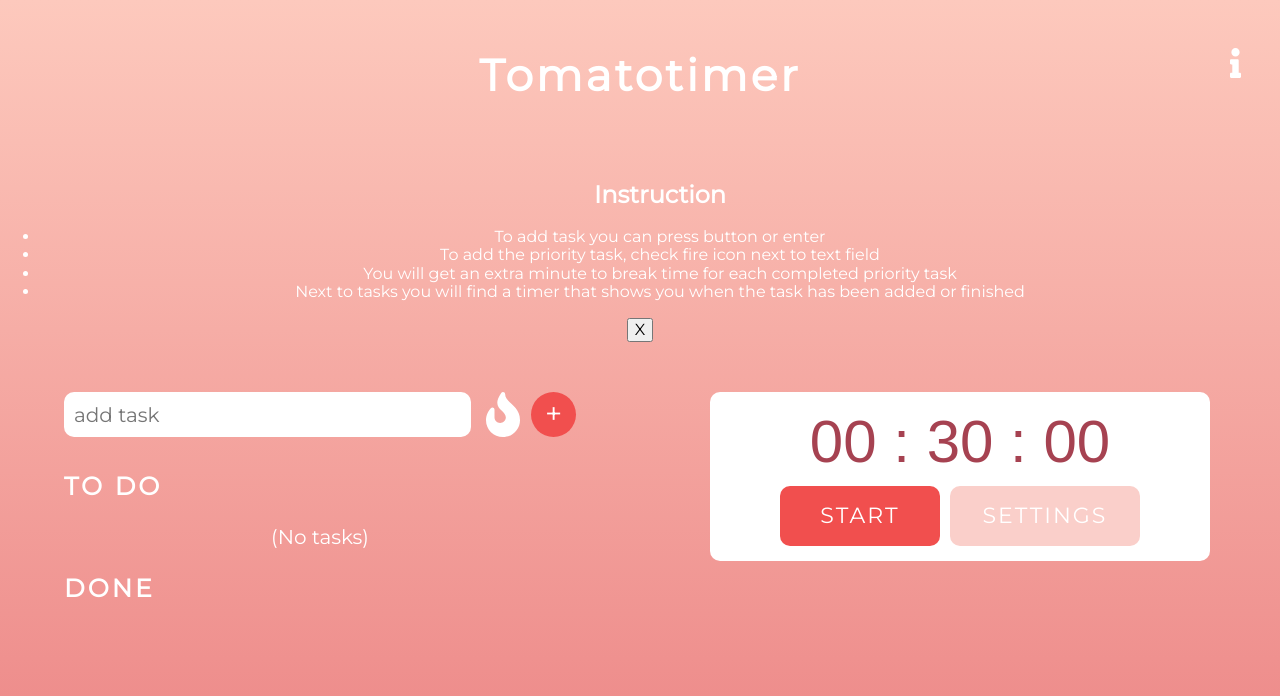
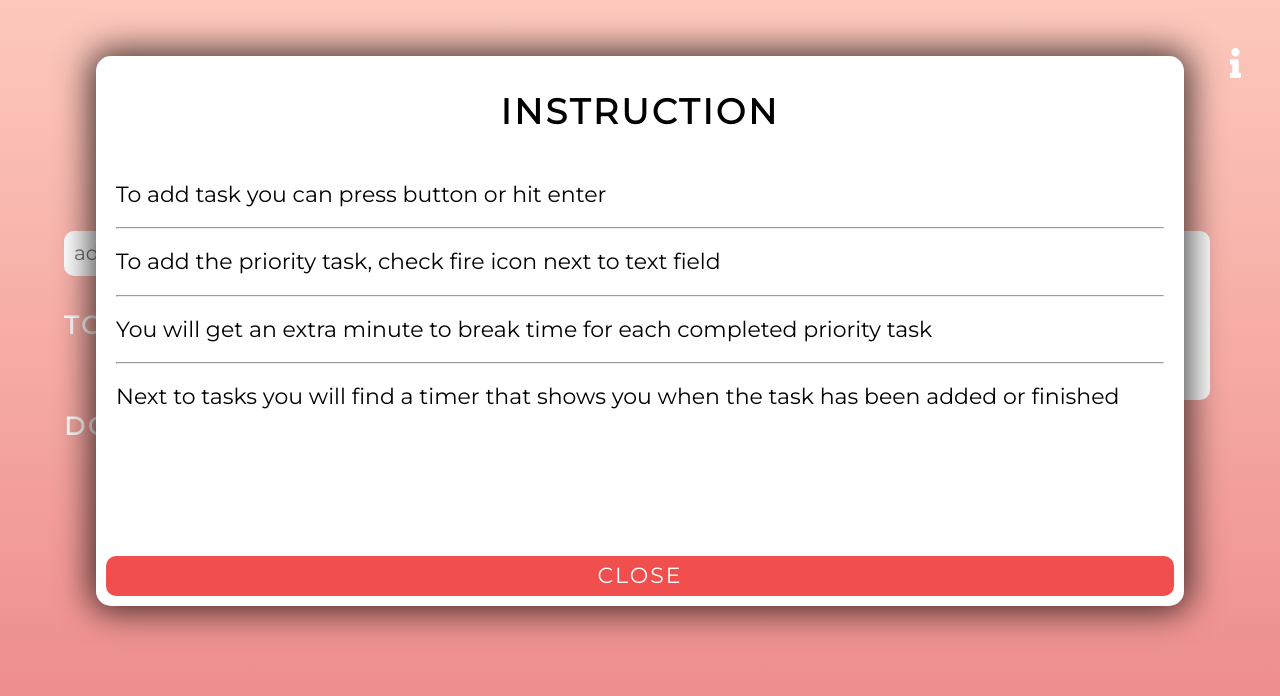
Before and after one commit to adamsmichal/tomatoTimer---toDoApp, a React (Create React App) app: page / in a window 1280 px wide. Shown: the top 696 px of the page. Built offline with nearby package versions, Linux system fonts and the light colour scheme.

Commit message:
add css style for instruction popup

```diff
--- a/src/components/Header/Instruction/Instruction.js
+++ b/src/components/Header/Instruction/Instruction.js
@@ -6,12 +6,15 @@ const Instruction = (props) => {
         <div className={'instruction'}>
             <ul className={'instruction__list'}>
                 <h2 className={'instruction__title'}>Instruction</h2>
-                <li>To add task you can press button or enter</li>
+                <li>To add task you can press button or hit enter</li>
+                <hr/>
                 <li>To add the priority task, check fire icon next to text field</li>
+                <hr/>
                 <li>You will get an extra minute to break time for each completed priority task</li>
+                <hr/>
                 <li>Next to tasks you will find a timer that shows you when the task has been added or finished</li>
             </ul>
-            <button className={'instruction__btn'} onClick={props.closeInstructionPopup}>X</button>
+            <button className={'functional-btn instruction__btn'} onClick={props.closeInstructionPopup}>Close</button>
         </div>
     )
 
--- /dev/null
+++ b/src/components/Header/Instruction/Instruction.scss
@@ -0,0 +1,75 @@
+.instruction {
+    position: absolute;
+    z-index: 10000;
+    left: 50%;
+    top: 280%;
+    transform: translate(-50%,-50%);
+    width: 85vw;
+    height: 550px;
+    padding: 10px;
+    border-radius: 15px;
+    display: flex;
+    flex-direction: column;
+    justify-content: space-between;
+    background-color: #fff;
+    color: black;
+    -webkit-box-shadow: 0px 0px 34px 5px rgba(0,0,0,0.75);
+-moz-box-shadow: 0px 0px 34px 5px rgba(0,0,0,0.75);
+box-shadow: 0px 0px 34px 5px rgba(0,0,0,0.75);
+
+    &__title {
+        text-transform: uppercase;
+        margin-top: 0;
+        font-size: 3rem;
+        letter-spacing: 3px;
+    }
+
+    &__list {
+        padding: 10px;
+        list-style-type: none;
+
+        & li {
+            margin-bottom: 8px;
+            font-size: 1.8rem;
+            text-align: left;
+        }
+
+        & hr {
+            margin: 20px 0;
+        }
+    }
+
+    &__btn {
+        width: 100%;
+        height: 40px;
+        background-color: $main-btn;
+    }
+}
+
+@media screen and (min-width: $secound-break-point) {
+    .instruction {
+        &__title {
+            margin-bottom: 50px;
+        }
+    }
+}
+
+@media screen and (min-width: $third-break-point) {
+    .instruction {
+        &__title {
+            font-size: 3.5rem;
+        }
+
+        &__list {
+            & li {
+                font-size: 2.2rem;
+            }
+        }
+    }
+}
+
+@media screen and (min-width: $fourth-break-point) {
+    .instruction {
+        top: 150%;
+    }
+}
--- a/src/index.scss
+++ b/src/index.scss
@@ -6,6 +6,7 @@
 //body & header
 @import './components/App.scss';
 @import './components/Header/Header.scss';
+@import './components/Header/Instruction/Instruction.scss';
 //timer
 @import './components/Timer/Timer.scss';
 @import './components/Timer/Clock/Clock.scss';
```
